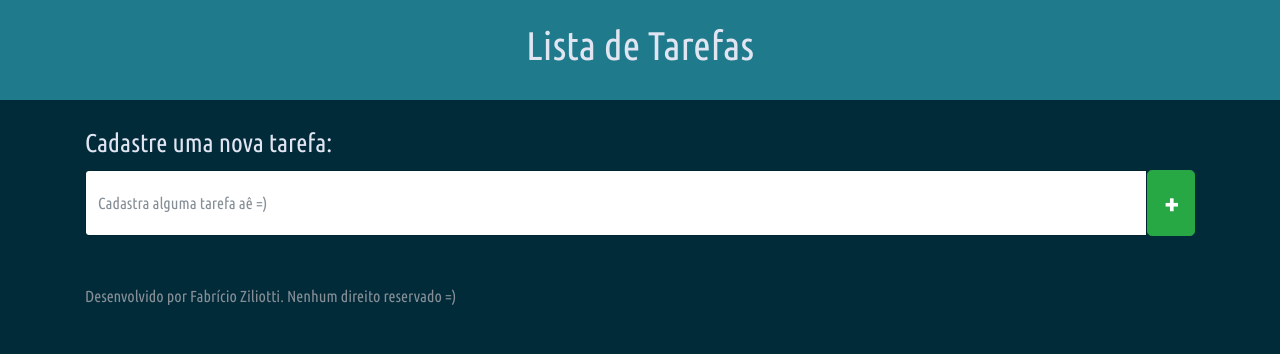
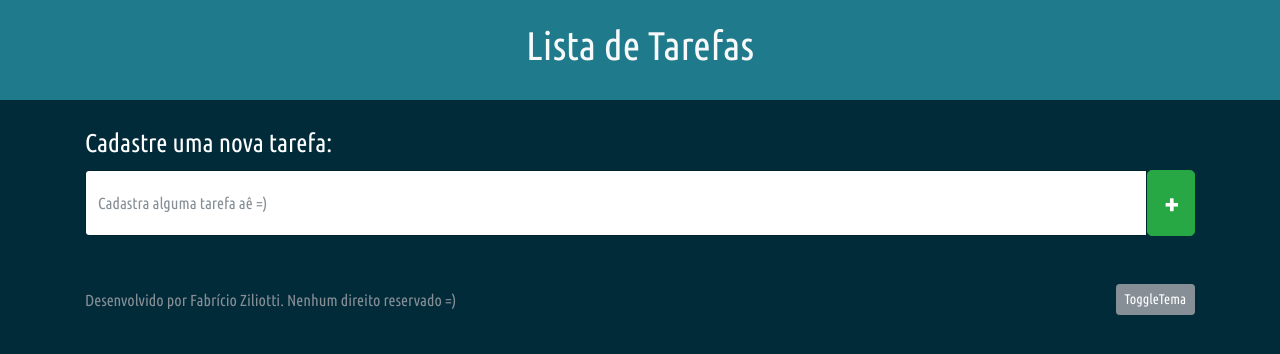
Before and after one commit to Fziliotti/FZ-To-Do, a website: page index.html in a window 1280 px wide. Drawn offline with nearby package versions, Linux system fonts and the light colour scheme; some packages are replaced by stand-ins of ours; a script that the page names is missing.

Commit message:
add tema

```diff
--- a/css/main.css
+++ b/css/main.css
@@ -1,6 +1,7 @@
 body{
   background-color: #022B3A;
   font-family: 'Ubuntu Condensed', sans-serif;
+  color:white;
 
 }
 
@@ -13,19 +14,13 @@ body{
   justify-content: space-between;
   background-color: lightsalmon;
   text-transform: capitalize;
-
-
-
 }
 
 
 
-h1,label{
-  color:#E1E5F2;
-}
-
 .lblCadastrar{
   font-size: 1.6rem;
+  font-weight: 500;
 }
 
 
@@ -54,3 +49,21 @@ h1,label{
 ::-webkit-scrollbar-thumb{
   background: darkblue;
 }
+
+.text-dark{
+  color:black;
+  transition: 0.s all;
+}
+
+.tema-light{
+  color: black;
+  background-color: white;
+  transition: 0.5s all;
+}
+
+
+.footer{
+  display: flex;
+  align-items: center;
+  justify-content: space-between;
+}
--- a/index.html
+++ b/index.html
@@ -41,11 +41,11 @@
 
 	</div>
 
-	<footer class="footer">
-		<div class="container">
+	<footer class="footer container">
+
 		  <span class="text-muted">Desenvolvido por Fabrício Ziliotti. Nenhum direito reservado =)</span>
-		  <!-- <button onclick="modalGitHubAvatar()" class="btn btn-secondary ml">API GITHUB</button> -->
-		</div>
+
+		<button id="toggleTema" onclick="mudarTema()" class="btn btn-secondary btn-sm">ToggleTema</button>
 	  </footer>
 
 
--- a/js/toDo.js
+++ b/js/toDo.js
@@ -111,6 +111,15 @@ function marcarTarefa(obj){
 	 obj.classList.toggle("bg-success");
 }
 
+body = document.querySelector("body");
+app = document.getElementById("app");
+function mudarTema(){
+	body.classList.toggle("tema-light");
+	app.classList.toggle("text-dark");
+}
+
+
+
 function saveToStorage(){
 	localStorage.setItem('lista_tarefas', JSON.stringify(todos));
 }
```
